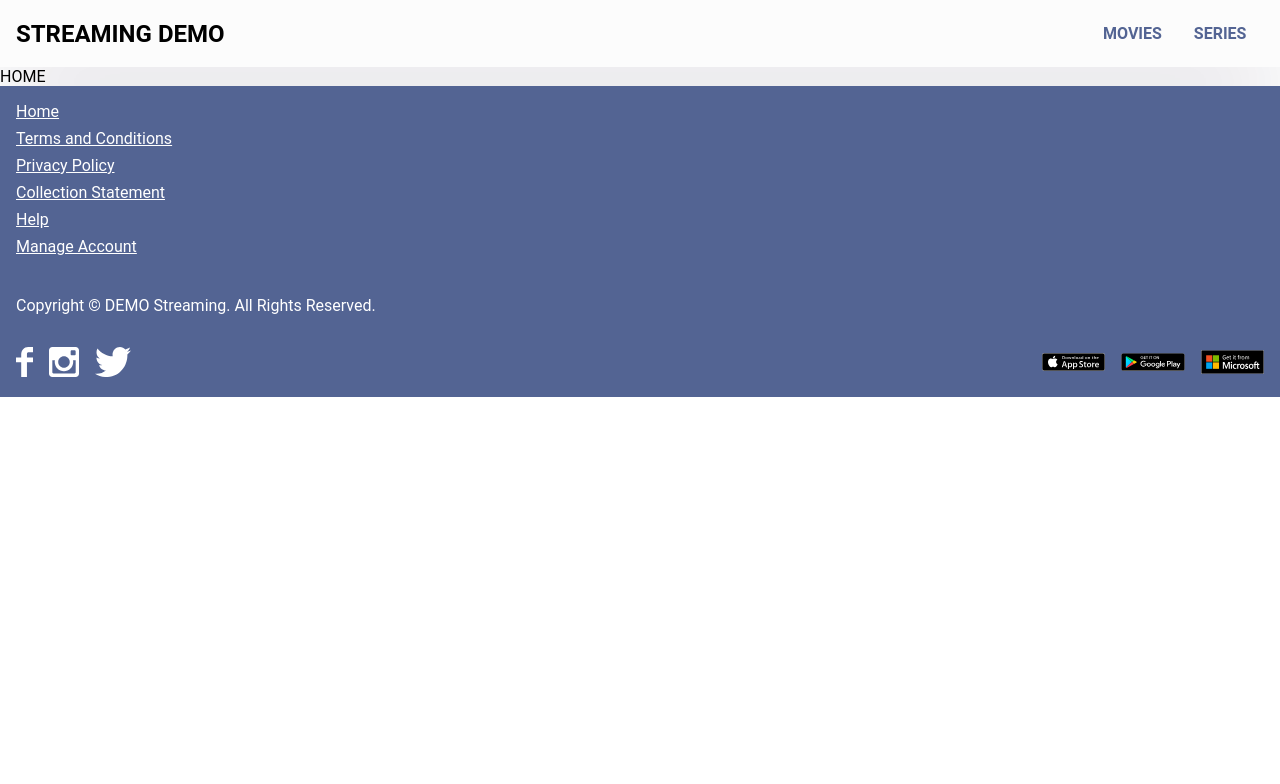
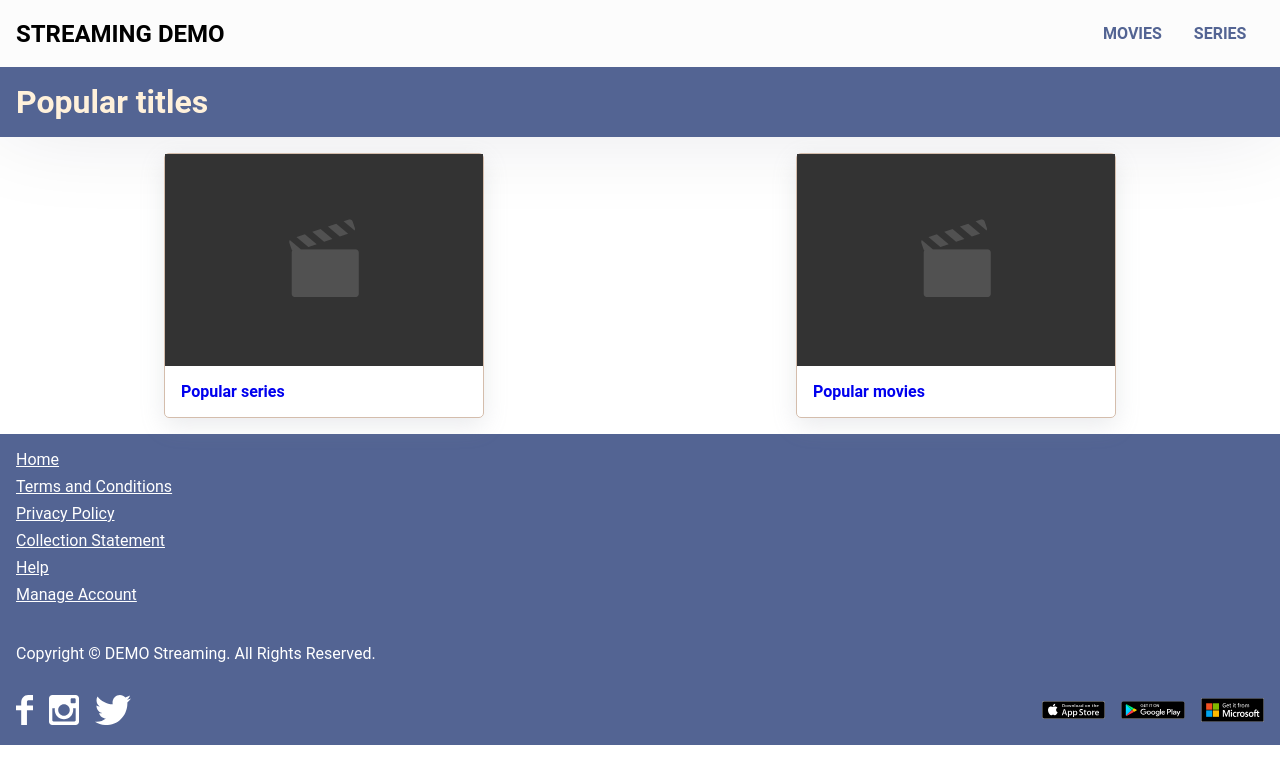
Before and after one commit to cristian-corbalan/react-technical-test-chedoc, a React (Vite) app: page / in a window 1280 px wide. Shown: the top 784 px of the page. Built offline with nearby package versions, Linux system fonts and the light colour scheme.

Commit message:
Create Home component

```diff
--- a/src/App.jsx
+++ b/src/App.jsx
@@ -2,6 +2,7 @@ import Footer from './components/Footer/Footer.jsx';
 import Header from './components/Header/Header.jsx';
 import './App.css';
 import { useSelector } from 'react-redux';
+import Home from './components/Home/Home.jsx';
 
 function App () {
   const section = useSelector(state => state.ui.section);
@@ -10,7 +11,7 @@ function App () {
     <>
       <Header />
 
-      {section === 'home' && <p>HOME</p>}
+      {section === 'home' && <Home />}
       {(section === 'movies' || section === 'series') && <p>Catalog</p>}
 
       <Footer />
--- /dev/null
+++ b/src/components/Home/Home.jsx
@@ -0,0 +1,34 @@
+import { useDispatch } from 'react-redux';
+import placeholderImg from '../../assets/placeholder.png';
+import { uiActions } from '../../store/slices/uiSlice.js';
+import styles from './Home.module.css';
+
+export default function Home () {
+  const dispatch = useDispatch();
+
+  return (
+    <main>
+      <h1 className={styles.homeTitle}>Popular titles</h1>
+
+      <div className={styles.homeContent}>
+        <a href="#" title="Go to series catalog" onClick={() => dispatch(uiActions.changeSection('series'))}>
+          <div className={styles.card}>
+            <div className={styles.imgContainer}>
+              <img src={placeholderImg} alt="Series" />
+            </div>
+            <span className={styles.cardTitle}>Popular series</span>
+          </div>
+        </a>
+
+        <a href="#" title="Go to movies catalog" onClick={() => dispatch(uiActions.changeSection('movies'))}>
+          <div className={styles.card}>
+            <div className={styles.imgContainer}>
+              <img src={placeholderImg} alt="Movies" />
+            </div>
+            <span className={styles.cardTitle}>Popular movies</span>
+          </div>
+        </a>
+      </div>
+    </main>
+  );
+}
--- /dev/null
+++ b/src/components/Home/Home.module.css
@@ -0,0 +1,43 @@
+.homeTitle {
+  padding: 1rem;
+  background: #536493;
+  color: #FFF1DB;
+}
+
+.homeContent {
+  padding: 1rem;
+  display: flex;
+  justify-content: space-around;
+  flex-direction: column;
+gap: 1rem;
+  > a{
+    text-decoration: none;
+  }
+}
+
+.card {
+  border: 1px solid #D4BDAC;
+  border-radius: 5px;
+  box-shadow: rgba(149, 157, 165, 0.2) 0 8px 24px;
+}
+
+.imgContainer {
+  background-color: #333333;
+  padding: 2rem;
+
+  img {
+    width: 100%;
+  }
+}
+
+.cardTitle{
+  display: block;
+  padding: 1rem;
+  font-weight: bold;
+}
+
+@media (min-width: 600px) {
+  .homeContent{
+    flex-direction: row;
+  }
+}
```
